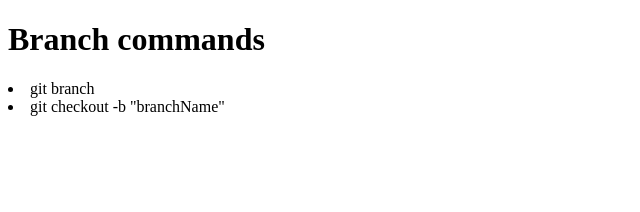
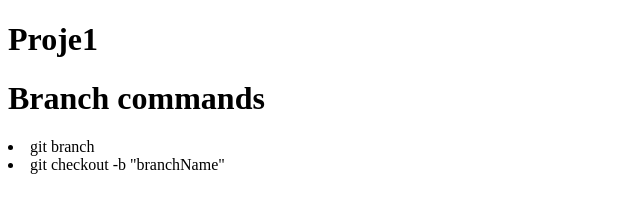
Before and after one commit to javaangular1/proje1, a plain HTML site: page index.html in a window 1280 px wide. Shown: the whole page, without its empty margins (0-640 px from the left). Drawn offline with Linux system fonts and the light colour scheme.

Commit message:
changed proje1 again

```diff
--- a/app.js
+++ b/app.js
@@ -1,2 +1,3 @@
+// Proje1
 let commands = ["config", "init", "add", "commit", "pull", "push", "reset", "rm"];
 let branchCommands = ["branch", "checkout"]
--- a/index.html
+++ b/index.html
@@ -6,6 +6,7 @@
     <title>Proje1</title>
 </head>
 <body>
+    <h1>Proje1</h1>
     <h1>Branch commands</h1>
     <li>git branch</li>
     <li>git checkout -b "branchName"</li>
```
